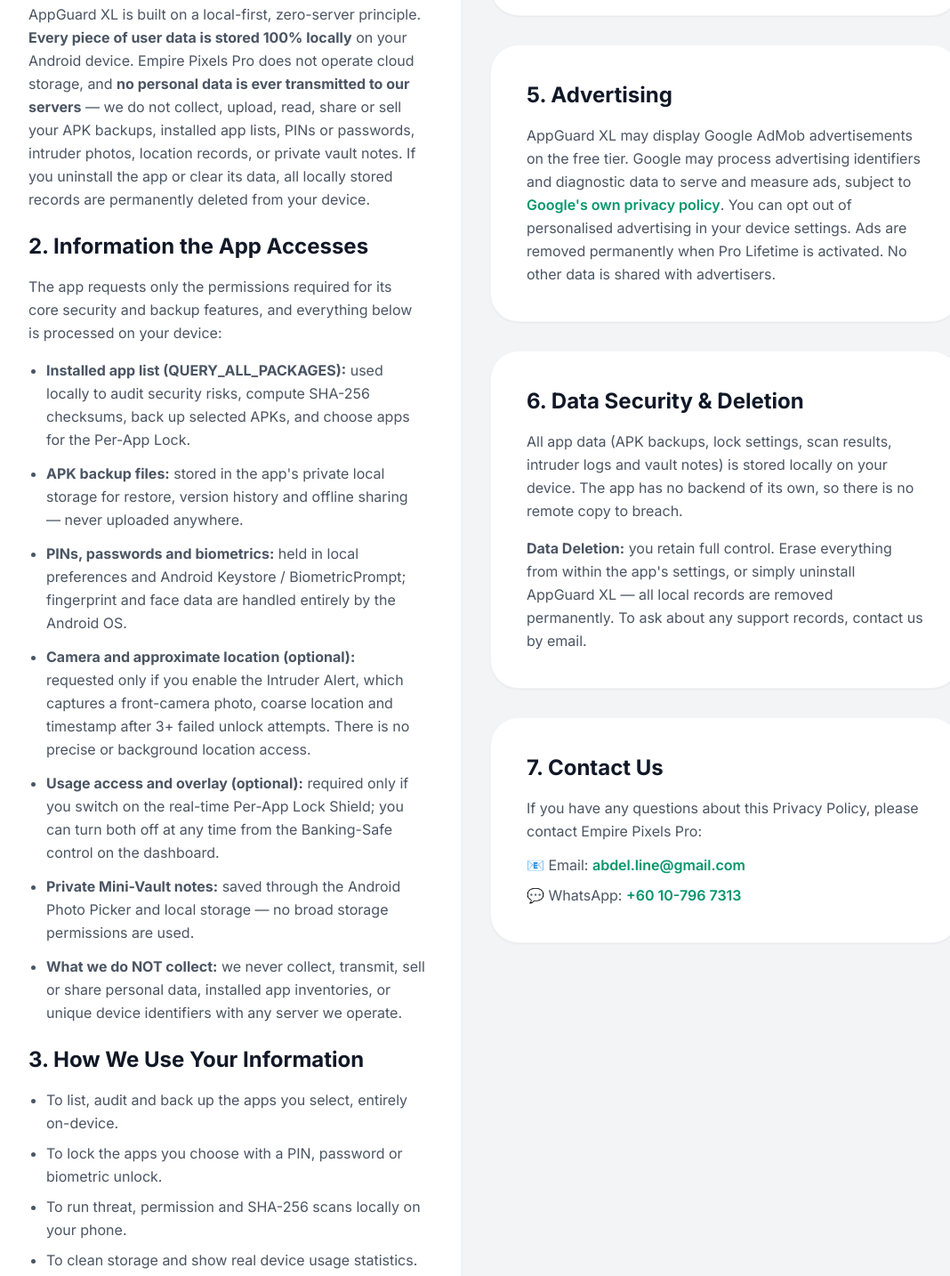
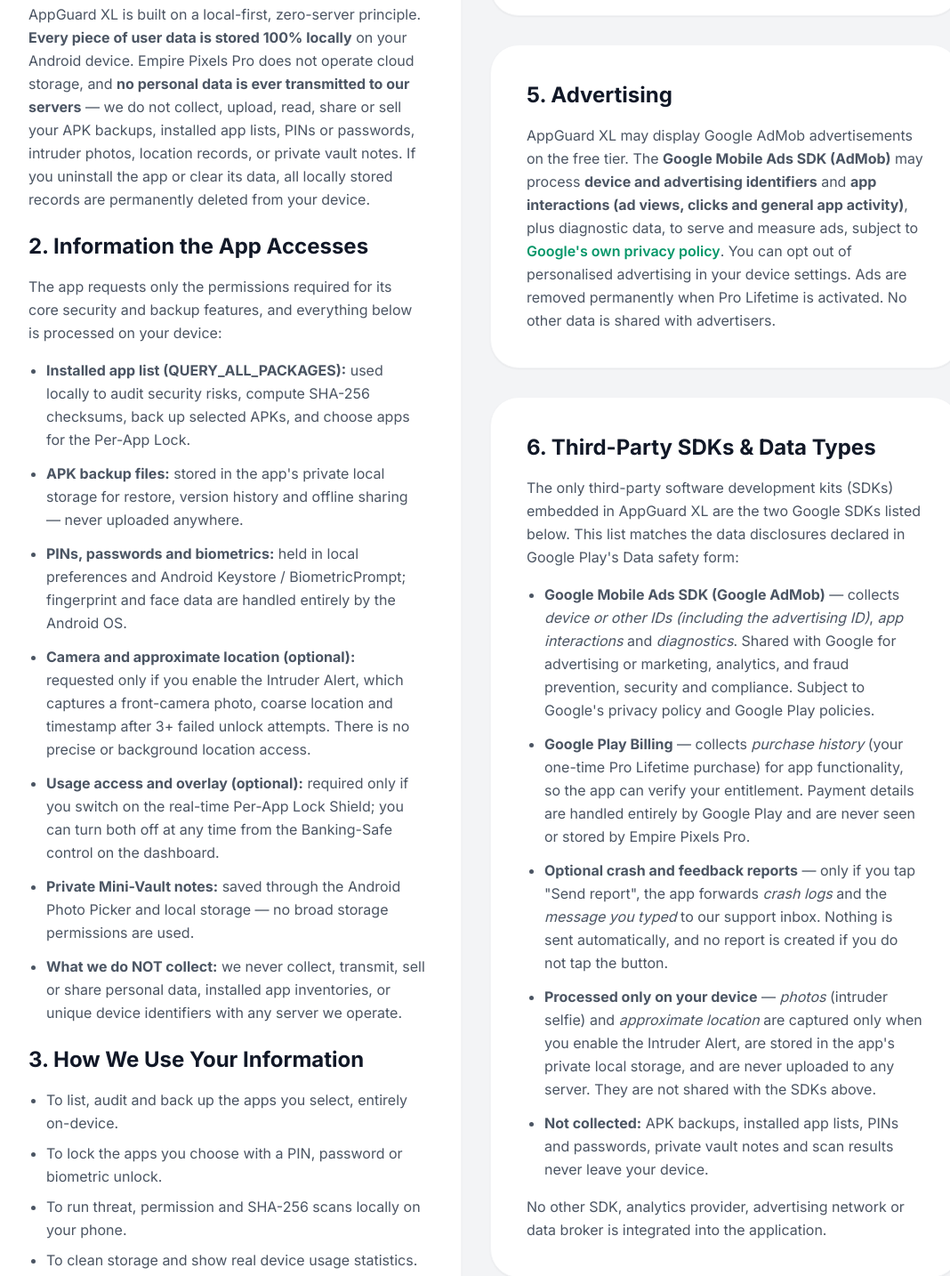
Before and after one commit to empirepixelspro/appguard-xl-privacy-policy, a plain HTML site: page index.html in a window 1280 px wide. Shown: the part 518-1952 px from the top of the page at 89% size, without its empty margins (105-1173 px from the left). Drawn offline with nearby package versions, Linux system fonts and the light colour scheme.

Commit message:
privacy: add third-party SDKs and data types section (Data safety alignment)

```diff
--- a/index.html
+++ b/index.html
@@ -88,16 +88,53 @@
           <div class="bg-white rounded-[2rem] shadow-sm border border-gray-100 p-8 md:p-10">
             <h2 class="text-2xl font-bold text-gray-900 mb-4">5. Advertising</h2>
             <p class="text-gray-600 leading-relaxed">
-              AppGuard XL may display Google AdMob advertisements on the free tier. Google may
-              process advertising identifiers and diagnostic data to serve and measure ads,
-              subject to <a href="https://policies.google.com/privacy" class="text-emerald-600 font-semibold hover:underline">Google's own privacy policy</a>.
+              AppGuard XL may display Google AdMob advertisements on the free tier. The
+              <strong> Google Mobile Ads SDK (AdMob)</strong> may process
+              <strong>device and advertising identifiers</strong> and
+              <strong>app interactions (ad views, clicks and general app activity)</strong>, plus
+              diagnostic data, to serve and measure ads, subject to
+              <a href="https://policies.google.com/privacy" class="text-emerald-600 font-semibold hover:underline">Google's own privacy policy</a>.
               You can opt out of personalised advertising in your device settings. Ads are removed
               permanently when Pro Lifetime is activated. No other data is shared with advertisers.
             </p>
           </div>
 
           <div class="bg-white rounded-[2rem] shadow-sm border border-gray-100 p-8 md:p-10">
-            <h2 class="text-2xl font-bold text-gray-900 mb-4">6. Data Security &amp; Deletion</h2>
+            <h2 class="text-2xl font-bold text-gray-900 mb-4">6. Third-Party SDKs &amp; Data Types</h2>
+            <p class="text-gray-600 mb-4 leading-relaxed">
+              The only third-party software development kits (SDKs) embedded in AppGuard XL are the
+              two Google SDKs listed below. This list matches the data disclosures declared in
+              Google Play's Data safety form:
+            </p>
+            <ul class="list-disc pl-5 space-y-3 text-gray-600 leading-relaxed mb-4">
+              <li><strong>Google Mobile Ads SDK (Google AdMob)</strong> — collects
+                <em>device or other IDs (including the advertising ID)</em>,
+                <em>app interactions</em> and <em>diagnostics</em>. Shared with Google for
+                advertising or marketing, analytics, and fraud prevention, security and compliance.
+                Subject to Google's privacy policy and Google Play policies.</li>
+              <li><strong>Google Play Billing</strong> — collects <em>purchase history</em>
+                (your one-time Pro Lifetime purchase) for app functionality, so the app can verify
+                your entitlement. Payment details are handled entirely by Google Play and are never
+                seen or stored by Empire Pixels Pro.</li>
+              <li><strong>Optional crash and feedback reports</strong> — only if you tap "Send
+                report", the app forwards <em>crash logs</em> and the <em>message you typed</em>
+                to our support inbox. Nothing is sent automatically, and no report is created if
+                you do not tap the button.</li>
+              <li><strong>Processed only on your device</strong> — <em>photos</em> (intruder
+                selfie) and <em>approximate location</em> are captured only when you enable the
+                Intruder Alert, are stored in the app's private local storage, and are never
+                uploaded to any server. They are not shared with the SDKs above.</li>
+              <li><strong>Not collected:</strong> APK backups, installed app lists, PINs and
+                passwords, private vault notes and scan results never leave your device.</li>
+            </ul>
+            <p class="text-gray-600 leading-relaxed">
+              No other SDK, analytics provider, advertising network or data broker is integrated
+              into the application.
+            </p>
+          </div>
+
+          <div class="bg-white rounded-[2rem] shadow-sm border border-gray-100 p-8 md:p-10">
+            <h2 class="text-2xl font-bold text-gray-900 mb-4">7. Data Security &amp; Deletion</h2>
             <p class="text-gray-600 leading-relaxed mb-4">
               All app data (APK backups, lock settings, scan results, intruder logs and vault notes)
               is stored locally on your device. The app has no backend of its own, so there is no
@@ -111,7 +148,7 @@
           </div>
 
           <div class="bg-white rounded-[2rem] shadow-sm border border-gray-100 p-8 md:p-10">
-            <h2 class="text-2xl font-bold text-gray-900 mb-4">7. Contact Us</h2>
+            <h2 class="text-2xl font-bold text-gray-900 mb-4">8. Contact Us</h2>
             <p class="text-gray-600 leading-relaxed mb-3">If you have any questions about this Privacy Policy, please contact Empire Pixels Pro:</p>
             <ul class="space-y-2 text-gray-600 leading-relaxed">
               <li>📧 Email: <a href="mailto:abdel.line@gmail.com" class="text-emerald-600 font-semibold hover:underline">abdel.line@gmail.com</a></li>
```
